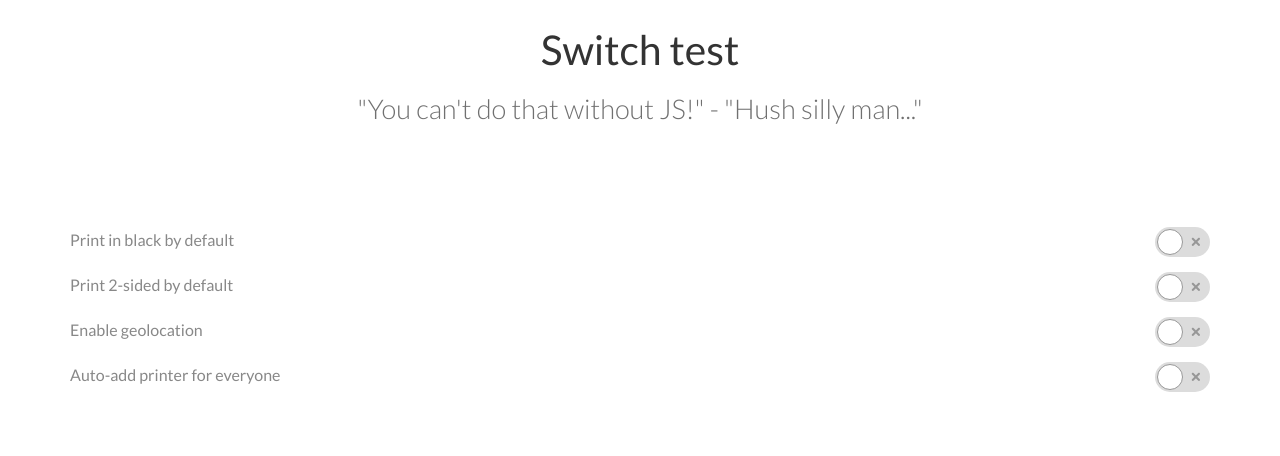
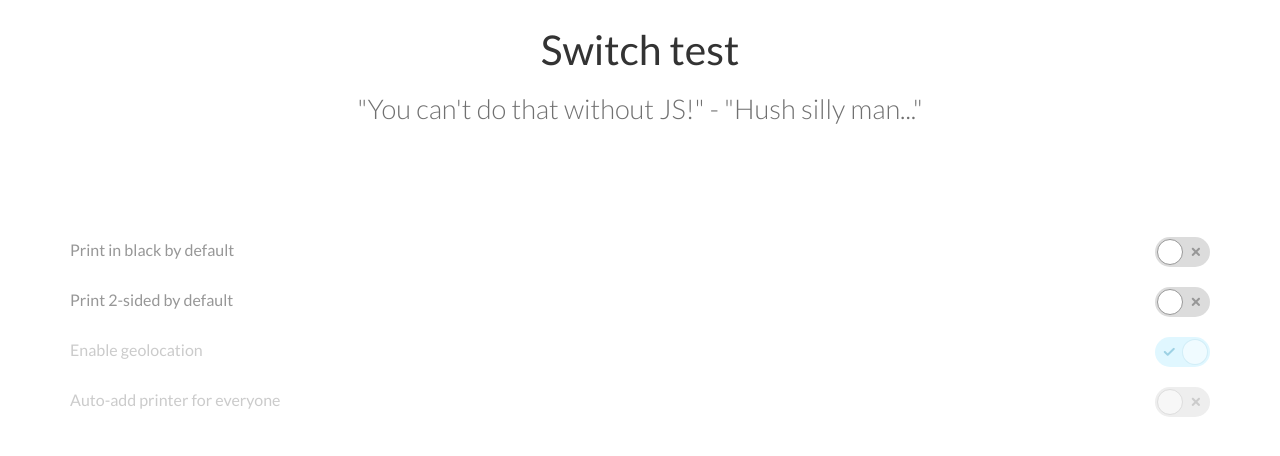
Before and after one commit to aakjaer/switch, a Jekyll site: the page built from index.html, in a window 1280 px wide. Shown: the top 456 px of the page. Built offline with Jekyll 4.4.1, drawn with Linux system fonts in a browser that asks for light colours; nearby versions of some CDN libraries.

Commit message:
Adding disabled states

```diff
--- a/assets/_scss/switch.scss
+++ b/assets/_scss/switch.scss
@@ -29,11 +29,15 @@ $switch-knob-size: $switch-height - ($switch-padding * 2);
 $swich-icon-on: "\e800";
 $swich-icon-off: "\e801";
 
+
+///////////////////////////////////////////////////////////////
+
+
 .switch {
     display: block;
     min-height: $switch-height;
     @extend .checkbox;
-    padding: 5px 0;
+    margin: 25px 0;
 
     // general styles
     input[type="checkbox"],
@@ -53,6 +57,7 @@ $swich-icon-off: "\e801";
         z-index: 10;
         margin: 0;
         cursor: pointer;
+        border: 1px solid lime;
     }
 
     // text label next to the switch
@@ -62,7 +67,7 @@ $swich-icon-off: "\e801";
         max-width: none;
         min-height: $switch-height;
         padding: 0;
-        color: #888;
+        color: $color-2;
         @include user-select(none);
         @include transition(color 0.25s);
         @include translate3d(0,0,0);
@@ -135,7 +140,6 @@ $swich-icon-off: "\e801";
     ///////////////////////////////////////
 
     input[type="checkbox"]:checked + .switch__label {
-        color: black;
 
         // switch background
         &::before {
@@ -165,3 +169,18 @@ $swich-icon-off: "\e801";
         }
     }
 }
+
+///////////////////////////////////////
+
+//  disabled state
+
+///////////////////////////////////////
+
+input[type="checkbox"][disabled]:hover {
+    cursor: $cursor-disabled;
+}
+
+input[type="checkbox"][disabled] + .switch__label,
+input[type="checkbox"][disabled] + .switch__label::after {
+    opacity: 0.5;
+}
--- a/index.html
+++ b/index.html
@@ -8,7 +8,7 @@ layout: default
 
 <fieldset class="form">
 	<div class="switch">
-		<input id="switch-1" type="checkbox" value="" />
+		<input id="switch-1" type="checkbox" />
 		<label class="switch__label" for="switch-1">
 			Print in black by default
 			<span class="switch__icon"></span>
@@ -16,7 +16,7 @@ layout: default
 	</div>
 
 	<div class="switch">
-		<input id="switch-2" type="checkbox" value="" />
+		<input id="switch-2" type="checkbox" />
 		<label class="switch__label" for="switch-2">
 			Print 2-sided by default
 			<span class="switch__icon"></span>
@@ -24,7 +24,7 @@ layout: default
 	</div>
 
 	<div class="switch">
-		<input id="switch-3" type="checkbox" value="" />
+		<input id="switch-3" type="checkbox" checked="checked" disabled />
 		<label class="switch__label" for="switch-3">
 			Enable geolocation
 			<span class="switch__icon"></span>
@@ -32,7 +32,7 @@ layout: default
 	</div>
 
 	<div class="switch">
-		<input id="switch-4" type="checkbox" value="" />
+		<input id="switch-4" type="checkbox" disabled />
 		<label class="switch__label" for="switch-4">
 			Auto-add printer for everyone
 			<span class="switch__icon"></span>
```
Also changed, not shown: 2 other files.
